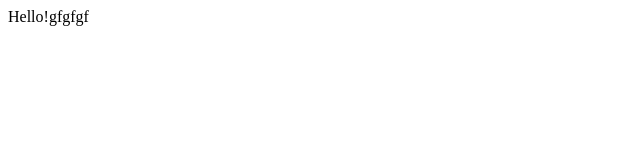
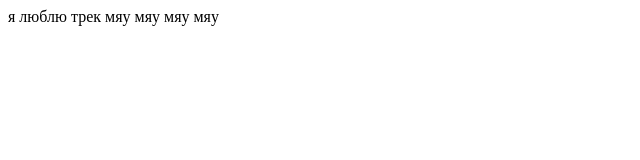
Before and after one commit to bachtm14/my_page, a plain HTML site: page index.html in a window 1280 px wide. Shown: the whole page, without its empty margins (0-640 px from the left). Drawn offline with Linux system fonts and the light colour scheme.

Commit message:
change main page :3

```diff
--- a/index.html
+++ b/index.html
@@ -1,5 +1,5 @@
 <html>
 <body>
-  Hello!gfgfgf
+  я люблю трек мяу мяу мяу мяу
 </body>
 </html>
```
